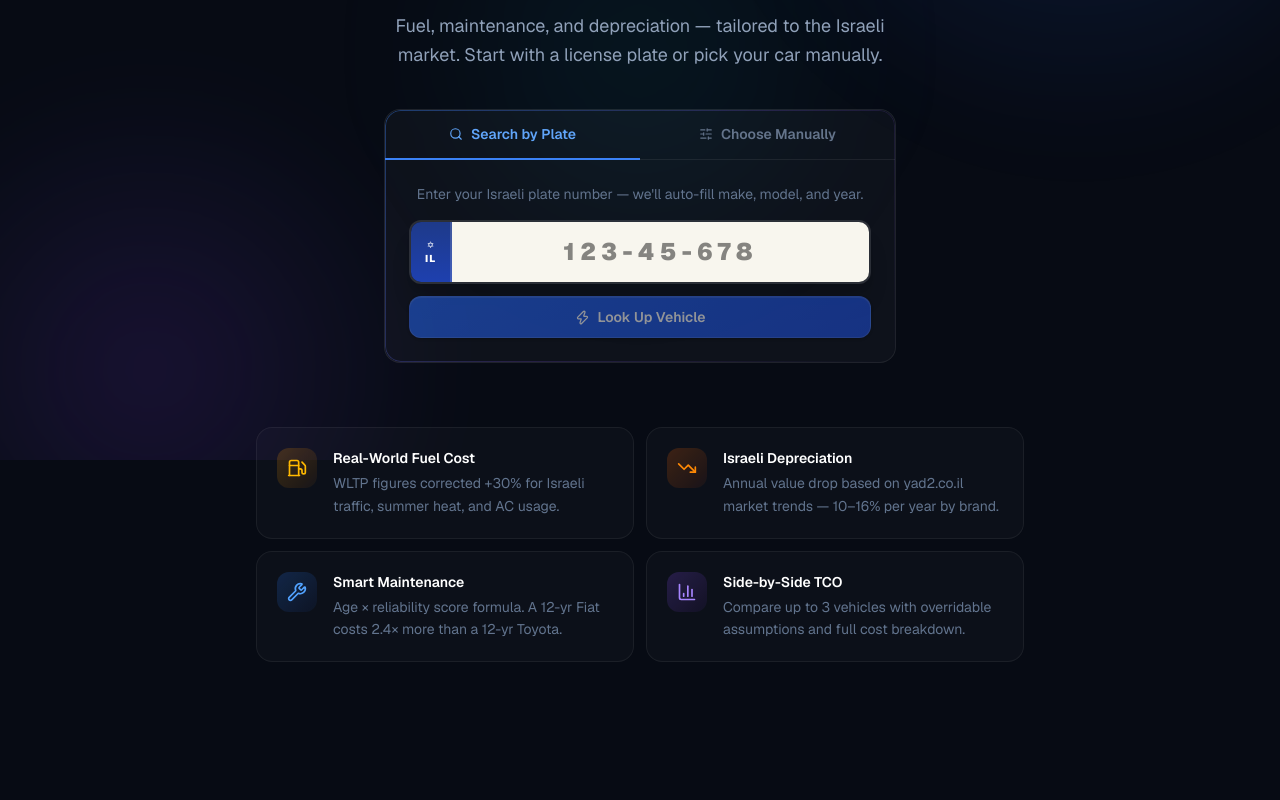
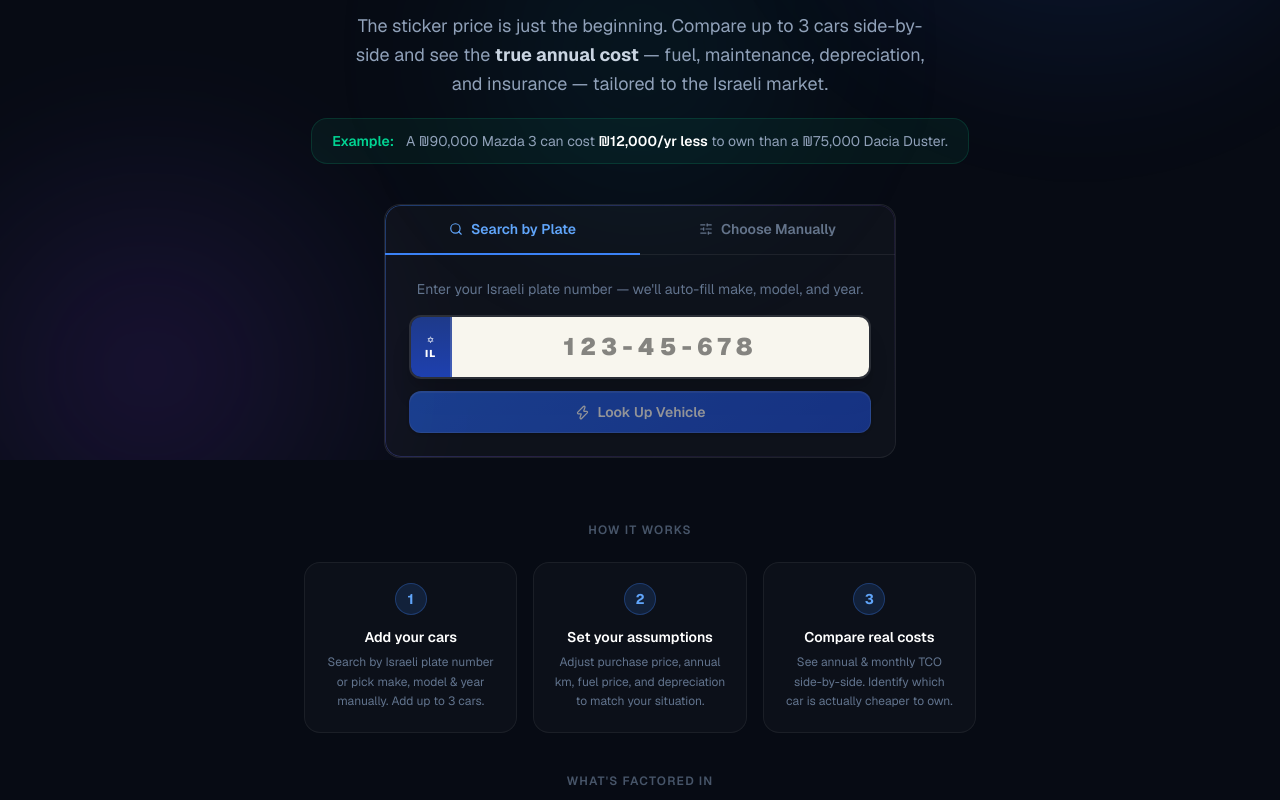
Before and after one commit to alonisster/car-calc, a Next.js app: page / in a window 1280 px wide. Shown: the part 340-1140 px from the top of the page. Before the commit the page ends 1098 px from the top, so only its background shows below. Built offline with nearby package versions, Linux system fonts and the light colour scheme; no server answers.

Commit message:
homepage and explanation about the tool

```diff
--- a/src/app/page.tsx
+++ b/src/app/page.tsx
@@ -116,10 +116,16 @@ export default function HomePage() {
             </span>
             <br />of any car
           </h1>
-          <p className="text-slate-400 text-lg max-w-lg mx-auto mb-10 leading-relaxed">
-            Fuel, maintenance, and depreciation — tailored to the Israeli market.
-            Start with a license plate or pick your car manually.
+          <p className="text-slate-400 text-lg max-w-xl mx-auto mb-5 leading-relaxed">
+            The sticker price is just the beginning. Compare up to 3 cars side-by-side and see the <strong className="text-slate-300">true annual cost</strong> — fuel, maintenance, depreciation, and insurance — tailored to the Israeli market.
           </p>
+
+          {/* Value proposition callout */}
+          <div className="inline-flex items-center gap-3 rounded-2xl px-5 py-3 mb-10 text-sm"
+            style={{ background: "rgba(16,185,129,0.07)", border: "1px solid rgba(16,185,129,0.18)" }}>
+            <span className="text-emerald-400 font-semibold">Example:</span>
+            <span className="text-slate-400">A ₪90,000 Mazda 3 can cost <span className="text-white font-semibold">₪12,000/yr less</span> to own than a ₪75,000 Dacia Duster.</span>
+          </div>
 
           {/* ── Input card ──────────────────────────────────────────────── */}
           <div className="max-w-lg mx-auto card-glow">
@@ -266,8 +272,33 @@ export default function HomePage() {
           </div>
         </div>
 
+        {/* ── How it works ────────────────────────────────────────────── */}
+        <div className="mt-16 max-w-2xl w-full animate-in delay-150">
+          <p className="text-center text-xs font-semibold uppercase tracking-widest mb-6" style={{ color: "#475569" }}>How it works</p>
+          <div className="grid grid-cols-1 sm:grid-cols-3 gap-4">
+            {[
+              { step: "1", title: "Add your cars", desc: "Search by Israeli plate number or pick make, model & year manually. Add up to 3 cars." },
+              { step: "2", title: "Set your assumptions", desc: "Adjust purchase price, annual km, fuel price, and depreciation to match your situation." },
+              { step: "3", title: "Compare real costs", desc: "See annual & monthly TCO side-by-side. Identify which car is actually cheaper to own." },
+            ].map(({ step, title, desc }) => (
+              <div key={step} className="rounded-2xl p-5 text-center"
+                style={{ background: "rgba(255,255,255,0.025)", border: "1px solid rgba(255,255,255,0.06)" }}>
+                <div className="w-8 h-8 rounded-full flex items-center justify-center mx-auto mb-3 text-sm font-bold"
+                  style={{ background: "rgba(59,130,246,0.15)", border: "1px solid rgba(59,130,246,0.3)", color: "#60a5fa" }}>
+                  {step}
+                </div>
+                <h3 className="text-white font-semibold text-sm mb-1.5">{title}</h3>
+                <p className="text-slate-500 text-xs leading-relaxed">{desc}</p>
+              </div>
+            ))}
+          </div>
+        </div>
+
         {/* ── Feature grid ──────────────────────────────────────────────── */}
-        <div className="mt-16 max-w-3xl w-full grid grid-cols-1 sm:grid-cols-2 gap-3 animate-in delay-200">
+        <div className="mt-10 max-w-3xl w-full grid grid-cols-1 sm:grid-cols-2 gap-3 animate-in delay-200">
+          <div className="sm:col-span-2 text-center mb-1">
+            <p className="text-xs font-semibold uppercase tracking-widest" style={{ color: "#475569" }}>What's factored in</p>
+          </div>
           {FEATURES.map(({ icon: Icon, color, iconColor, title, desc }) => (
             <div key={title} className="group rounded-2xl p-5 flex gap-4 transition-all duration-200 cursor-default"
               style={{ background: "rgba(255,255,255,0.025)", border: "1px solid rgba(255,255,255,0.06)" }}
```
